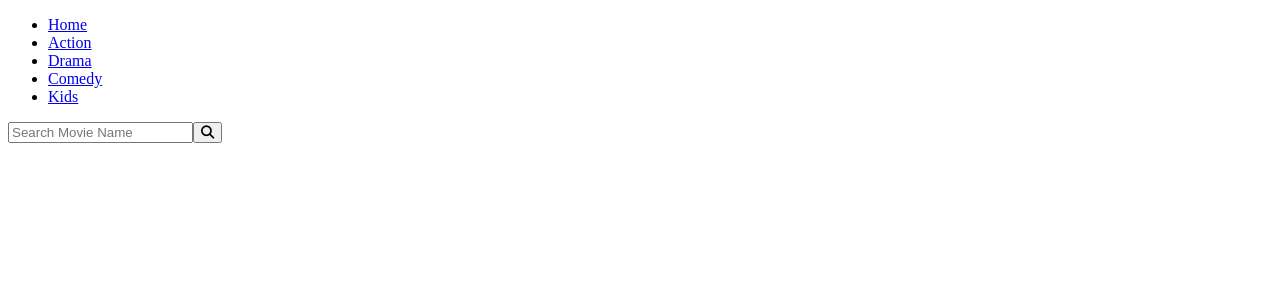
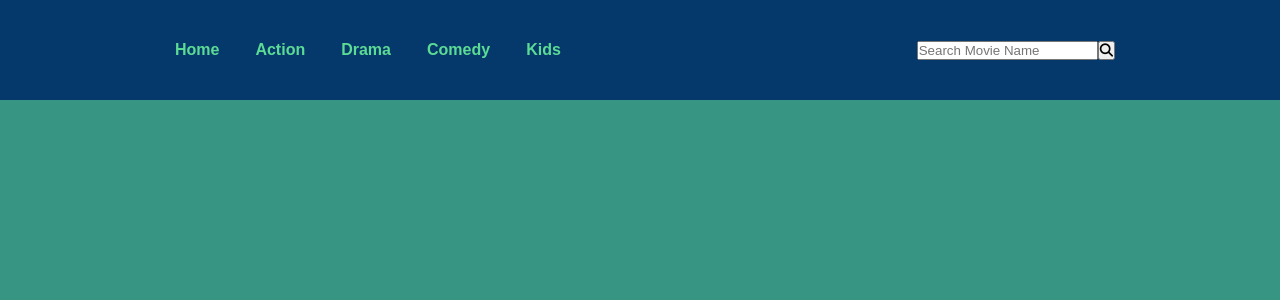
Before and after one commit to MwitaBrian/movies-app-react, a React (Create React App) app: page / in a window 1280 px wide. Shown: the top 300 px of the page. Built offline with nearby package versions, Linux system fonts and the light colour scheme.

Commit message:
Add navbar styling

```diff
--- a/src/App.css
+++ b/src/App.css
@@ -0,0 +1,41 @@
+*{
+  padding: 0;
+  margin: 0;
+  font-family: 'Poppins', sans-serif;
+}
+
+:root{
+  --primary-color: #379683;
+  --secondary-color: #05386b;
+}
+
+body {
+  background-color: var(--primary-color);
+}
+
+.header {
+  background-color: var(--secondary-color);
+  height: 100px;
+  width: 100%;
+  display: flex;
+  justify-content: space-around;
+  align-items: center;
+  margin-bottom: 30px;
+}
+
+.navbar-ul {
+  display: flex;
+}
+
+.navbar-ul-li {
+  list-style: none;
+  margin-right: 16px;
+}
+
+.navbar-ul-li-a {
+  text-decoration: none;
+  color: #5cdb95;
+  font-size: 16px;
+  font-weight: bold;
+  padding: 3px 10px;
+}
--- a/src/components/Navbar.js
+++ b/src/components/Navbar.js
@@ -3,12 +3,13 @@ import React from 'react'
 export default function Navbar() {
   return (
     <>
-      <ul>
-        <li><a href="#">Home</a></li>
-        <li><a href="#">Action</a></li>
-        <li><a href="#">Drama</a></li>
-        <li><a href="#">Comedy</a></li>
-        <li><a href="#">Kids</a></li>
+      <div className='header'>
+        <ul className='navbar-ul'>
+          <li className='navbar-ul-li'><a href="#" className='navbar-ul-li-a'>Home</a></li>
+          <li className='navbar-ul-li'><a href="#" className='navbar-ul-li-a'>Action</a></li>
+          <li className='navbar-ul-li'><a href="#" className='navbar-ul-li-a'>Drama</a></li>
+          <li className='navbar-ul-li'><a href="#" className='navbar-ul-li-a'>Comedy</a></li>
+          <li className='navbar-ul-li'><a href="#" className='navbar-ul-li-a'>Kids</a></li>
         </ul>
         <form>
           <div className='search-btn'>
@@ -16,6 +17,7 @@ export default function Navbar() {
             <button><i class="fa-solid fa-magnifying-glass"></i></button>
           </div>
         </form>
+      </div>
     </>
   )
 }
--- a/src/index.js
+++ b/src/index.js
@@ -1,6 +1,7 @@
 import React from 'react';
 import ReactDOM from 'react-dom/client';
 import App from './App';
+import './App.css'
 
 const root = ReactDOM.createRoot(document.getElementById('root'));
 root.render(
```
Lines whose indentation alone changed are shown as unchanged.
